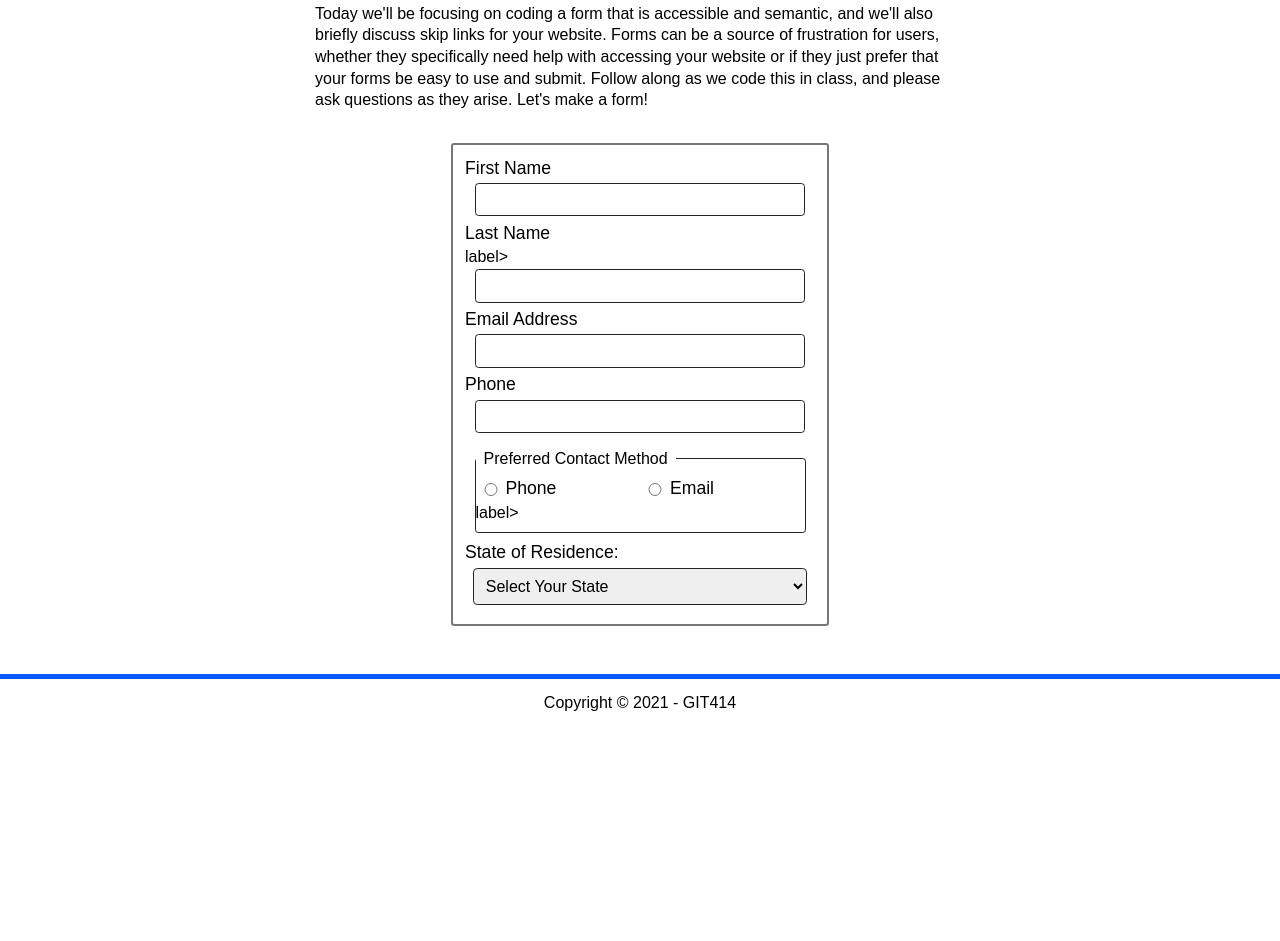
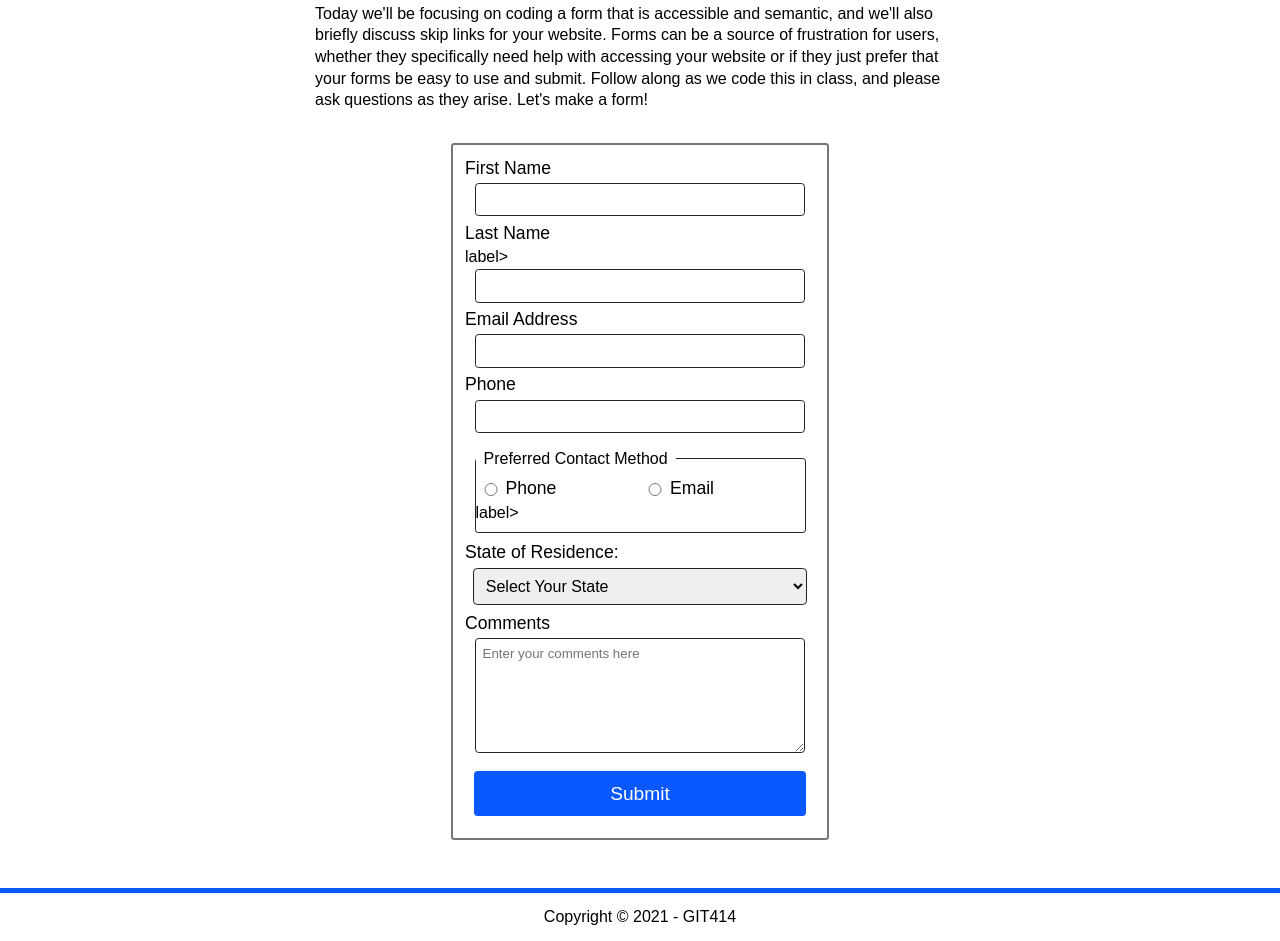
Before and after one commit to kylie1024/1.2-Assignment-Accessible-Forms, a plain HTML site: page index.html in a window 1280 px wide. Shown: the part 552-1493 px from the top of the page. Before the commit the page ends 1279 px from the top, so only its background shows below. Drawn offline with Linux system fonts and the light colour scheme.

Commit message:
Post Added index.html

```diff
--- a/index.html
+++ b/index.html
@@ -34,7 +34,7 @@
 			<p>Today we'll be focusing on coding a form that is accessible and semantic, and we'll also briefly discuss skip links for your website. Forms can be a source of frustration for users, whether they specifically need help with accessing your website or if they just prefer that your forms be easy to use and submit. Follow along as we code this in class, and please ask questions as they arise. Let's make a form!</p>
 
 <!-- 	-------- TO-DO: ADD FORM CODE HERE DURING CLASS, FOLLOW ALONG TO COMPLETE -------- -->
-			<form>
+			<form action="https://wp.zybooks.com/form-viewer.php" method="POST">
 			<label for="fname">First Name</label>
 			<input type="text" id="fname">
 			<label for="lname">Last Name</label>label>
@@ -105,6 +105,9 @@
 	<option value="WI">Wisconsin</option>
 	<option value=WY">Wyoming</option>
 </select>
+<label for="comments">Comments</label>
+<textarea id="comments" name="comments" rows="4" cols="50" placeholder="Enter your comments here"></textarea>
+<input type="submit" value="Submit">
 			</form>
 		</article>
 	</main>
```
